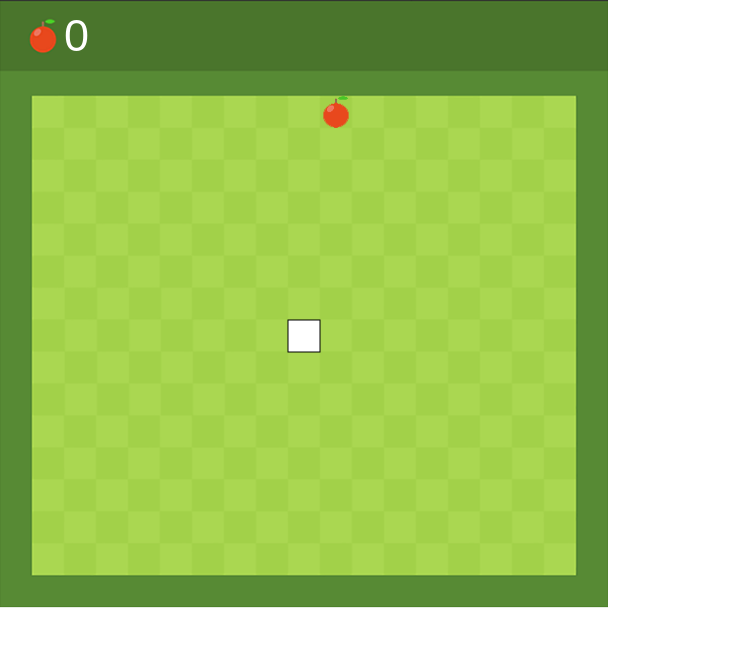
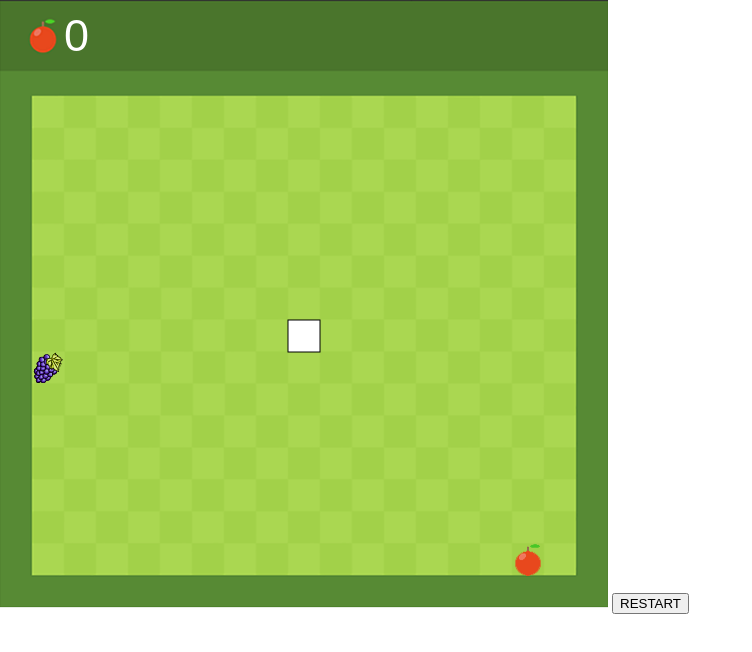
Before and after one commit to Coco0828/codingPractice, a plain HTML site: page snake/snake.html in a window 1280 px wide. Shown: the whole page, without its empty margins (0-752 px from the left). Drawn offline with nearby package versions, Linux system fonts and the light colour scheme.

Commit message:
addAnotherFruit

```diff
--- a/snake/snake.html
+++ b/snake/snake.html
@@ -1,5 +1,6 @@
 <!DOCTYPE html>
 <html lang="en">
+
 <head>
     <meta charset="UTF-8">
     <meta http-equiv="X-UA-Compatible" content="IE=edge">
@@ -7,14 +8,155 @@
     <script src="https://ajax.googleapis.com/ajax/libs/jquery/3.1.1/jquery.min.js"></script>
     <title>Document</title>
 </head>
+
 <body>
-    <canvas id = "canvas" height = "608" width = "608"></canvas>
-    <script src = "snake.js"></script>
+    <canvas id="canvas" height="608" width="608"></canvas>
+    <button id="restart">RESTART</button>
+    <script>const canvas = document.getElementById("canvas");
+        const ctx = canvas.getContext("2d");
+        const num = 32;
+        var score = 0;
+        let apple = new Image();
+        let grape = new Image();
+        let background = new Image();
+        apple.src = "img/food.png";
+        grape.src = "img/Fruits-grape02.png";
+        background.src = "img/ground.png";
+        let deadSound = new Audio();
+        deadSound.src = "./audio/dead.mp3";
+        let upSound = new Audio();
+        upSound.src = "./audio/up.mp3";
+        let downSound = new Audio();
+        downSound.src = "./audio/down.mp3";
+        let leftSound = new Audio();
+        leftSound.src = "./audio/left.mp3";
+        let rightSound = new Audio();
+        rightSound.src = "./audio/right.mp3";
+        let eatSound = new Audio();
+        eatSound.src = "./audio/eat.mp3";
+        var snake = [];
+        snake[0] = { x: 9 * num, y: 10 * num };
+        var food = [];
+        switchPosition();
+
+        function draw() {
+            ctx.drawImage(background, 0, 0);
+            for (var i = 0; i < snake.length; i++) {
+                ctx.fillStyle = (i == 0) ? "white" : "green";
+                ctx.fillRect(snake[i].x, snake[i].y, num, num);
+                ctx.stokeStyle = "white";
+                ctx.strokeRect(snake[i].x, snake[i].y, num, num);
+            }
+            console.log(snake);
+
+            ctx.drawImage(apple, food[0].x, food[0].y);
+            ctx.font = "45px Arial";
+            ctx.fillStyle = "white";
+            ctx.fillText(score, 2 * num, 1.6 * num);
+
+            ctx.drawImage(grape, food[1].x, food[1].y);
+
+            var snakeX = snake[0].x;
+            var snakeY = snake[0].y;
+
+            if (d == "left") snakeX -= num;
+            if (d == "up") snakeY -= num;
+            if (d == "right") snakeX += num;
+            if (d == "down") snakeY += num;
+
+
+            if (snakeX == food[0].x && snakeY == food[0].y) {
+                score++;
+                eatSound.play();
+                switchPosition();
+
+            } else {
+                snake.pop();
+            }
+
+            if (snakeX == food[1].x && snakeY == food[1].y) {
+                score += 2;
+                eatSound.play();
+                switchPosition();
+
+            } else {
+                snake.pop();
+            }
+
+            if (snakeX < num || snakeX > 17 * num || snakeY < 3 * num || snakeY > 17 * num) {
+                deadSound.play();
+                clearInterval(game);
+            }
+
+            var newHead = {
+                x: snakeX,
+                y: snakeY
+            };
+            snake.unshift(newHead);
+        }
+
+        function switchPosition() {
+            for (var i = 0; i < 2; i++) {
+                food[i] = {
+                    x: Math.floor(Math.random() * 17 + 1) * num,
+                    y: Math.floor(Math.random() * 15 + 3) * num
+                }
+            }
+        }
+
+        var d;
+        document.addEventListener("keydown", CTRL);
+        function CTRL(event) {
+            if (event.keyCode == 65 && d != "right") {       //left
+                d = "left";
+                leftSound.play();
+            }
+            if (event.keyCode == 87 && d != "down") {       //up
+                d = "up";
+                upSound.play();
+            }
+            if (event.keyCode == 68 && d != "left") {       //right
+                d = "right";
+                rightSound.play();
+            }
+            if (event.keyCode == 83 && d != "up") {       //down
+                d = "down";
+                downSound.play();
+            }
+        }
+
+        function collision(newHead, snake) {
+            for (var j = 0; j < snake.length; j++) {
+                if (newHead.x == snake[j].x && newHead.y == snake[j].y) {
+                    deadSound.play();
+                    clearInterval(game);
+                }
+            }
+        }
+
+        if (document.getElementById("restart")) {
+            document.getElementById("restart").addEventListener("click", function () {
+                console.log("restart");
+                location.reload();
+            });
+        }
+
+
+
+        ctx.fillStyle = "#921AFF";
+        ctx.fillRect(5 * num, 5 * num, num, num);
+
+        var game = setInterval(draw, 150);
+
+
+        //2hw - prompt level & game over popup
+    </script>
 
     <style>
-        body{
+        body {
             margin: 0px;
         }
     </style>
 </body>
+
 </html>
--- a/snake/snake.js
+++ b/snake/snake.js
@@ -8,7 +8,16 @@ apple.src = "img/food.png";
 background.src = "img/ground.png";
 let deadSound = new Audio();
 deadSound.src = "./audio/dead.mp3";
-deadSound.play();
+let upSound = new Audio();
+upSound.src = "./audio/up.mp3";
+let downSound = new Audio();
+downSound.src = "./audio/down.mp3";
+let leftSound = new Audio();
+leftSound.src = "./audio/left.mp3";
+let rightSound = new Audio();
+rightSound.src = "./audio/right.mp3";
+let eatSound = new Audio();
+eatSound.src = "./audio/eat.mp3";
 var snake = [];
 snake[0] = { x: 9 * num, y: 10 * num };
 var food = {
@@ -49,6 +58,7 @@ function draw() {
 
     if(snakeX == food.x && snakeY == food.y){
         score ++;
+        eatSound.play();
         food = {
             x: Math.floor(Math.random() * 17 + 1) * num,
             y: Math.floor(Math.random() * 15 + 3) * num
@@ -57,7 +67,8 @@ function draw() {
         snake.pop();
     }
 
-    if(snakeX < num || snakeY > 17 * num || snakeY < 3 * num || snakeY > 17 * num){
+    if(snakeX < num || snakeX > 17 * num || snakeY < 3 * num || snakeY > 17 * num){
+        deadSound.play();
         clearInterval(game);
     }
 
@@ -75,30 +86,34 @@ document.addEventListener("keydown", CTRL);
 function CTRL(event) {
     if (event.keyCode == 37 && d != "right") {       //left
         d = "left";
+        leftSound.play();
     }
     if (event.keyCode == 38 && d != "down") {       //up
         d = "up";
+        upSound.play();
     }
     if (event.keyCode == 39 && d != "left") {       //right
         d = "right";
+        rightSound.play();
     }
     if (event.keyCode == 40 && d != "up") {       //down
         d = "down";
+        downSound.play();
     }
 }
 
 function collision(newHead, snake){
     for(var j = 0; j < snake.length; j++){
         if(newHead.x == snake[j].x && newHead.y == snake[j].y){
-            return true;
+            deadSound.play();
+            clearInterval(game);
         }
     }
-    return false;
 }
 
 ctx.fillStyle = "#921AFF";
 ctx.fillRect(5 * num, 5 * num, num, num);
 
-var game = setInterval(draw, 100);
+var game = setInterval(draw, 150);
 
 //console.log(apple);
```
Also changed, not shown: snake/img/Fruits-apple01.png (added), snake/img/Fruits-banana01.png (added), snake/img/Fruits-banana02.png (added), snake/img/Fruits-berry01.png (added), snake/img/Fruits-berry02.png (added), snake/img/Fruits-cherry01.png (added), snake/img/Fruits-cherry02.png (added), snake/img/Fruits-grape01.png (added), snake/img/Fruits-grape02.png (added), snake/img/Fruits-orange01.png (added), snake/img/Fruits-orange02.png (added), snake/img/Fruits-peach01.png (added).
